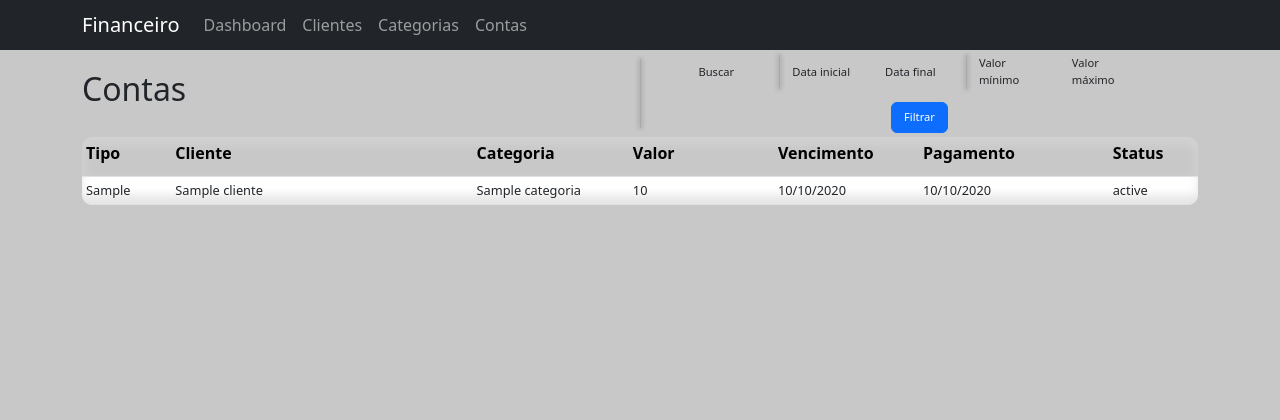
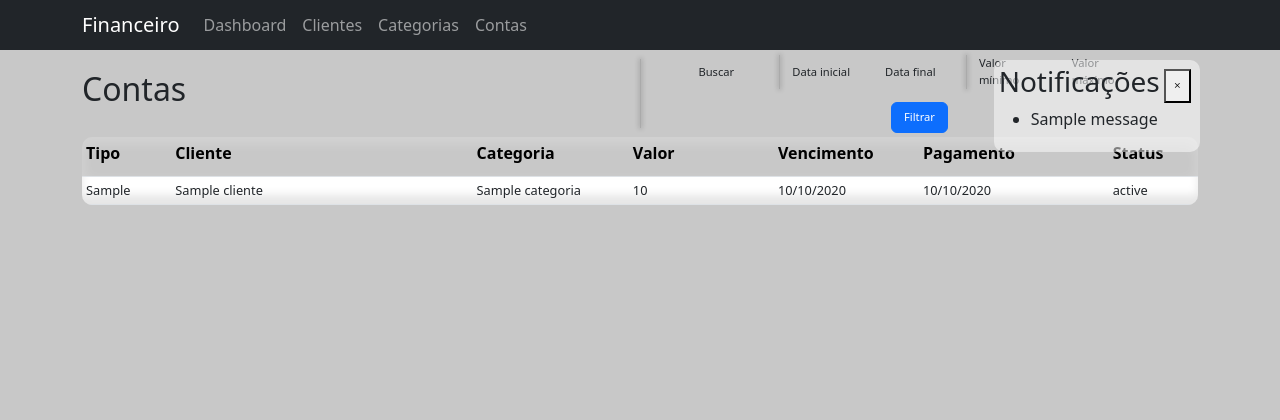
Before and after one commit to mths737/controle_financeiro, a Django app: template templates/financeiro/conta_list.html in a window 1280 px wide. Shown: the top 420 px of the page. Run offline with Django 5.2, Linux system fonts and the light colour scheme; data comes from the database, SQL or seed files in the repository; both versions use the stored data as it was after the commit; the template is opened without the code that fills it: values that come from a table or form of the project are taken from there, most other values are stand-ins (such as "Sample title", 1, 10 or a date in 2020); one stand-in notice (Sample message) is shown; lists and menus that the app fills with data are empty.

Commit message:
notificacao

```diff
--- a/static/financeiro/css/style.css
+++ b/static/financeiro/css/style.css
@@ -343,3 +343,16 @@ button {
 #form-acao form {
     display: flex;
 }
+
+#div-notificacao {
+    position: absolute;
+    top: 10px;
+    right: 10px;
+    padding: 5px;
+    border-radius: 10px;
+    background-color: rgba(255, 255, 255, 0.5);
+}
+
+#div-notificacao-header {
+    display: flex;
+}
--- a/templates/financeiro/conta_list.html
+++ b/templates/financeiro/conta_list.html
@@ -11,6 +11,8 @@
 {% else %}
 {% include 'financeiro/conta_form.html' %}
 {% endif %}
+
+{% include 'financeiro/notificacao.html' %}
 
 <div id="content">
     <div id="header" class="d-flex justify-content-between">
--- /dev/null
+++ b/templates/financeiro/notificacao.html
@@ -0,0 +1,15 @@
+{% if messages %}
+    <div id="div-notificacao">
+        <div id="div-notificacao-header">
+            <h3>Notificações</h3>
+            <button><i class="bi bi-x"></i></button>
+        </div>
+        <ul class="messages">
+            {% for message in messages %}
+                <li{% if message.tags %} class="{{ message.tags }}"{% endif %}>
+                    {{ message }}
+                </li>
+            {% endfor %}
+        </ul>
+    </div>
+{% endif %}
```
Also changed, not shown: financeiro/views.py (+6 -1 lines), db.sqlite3.
